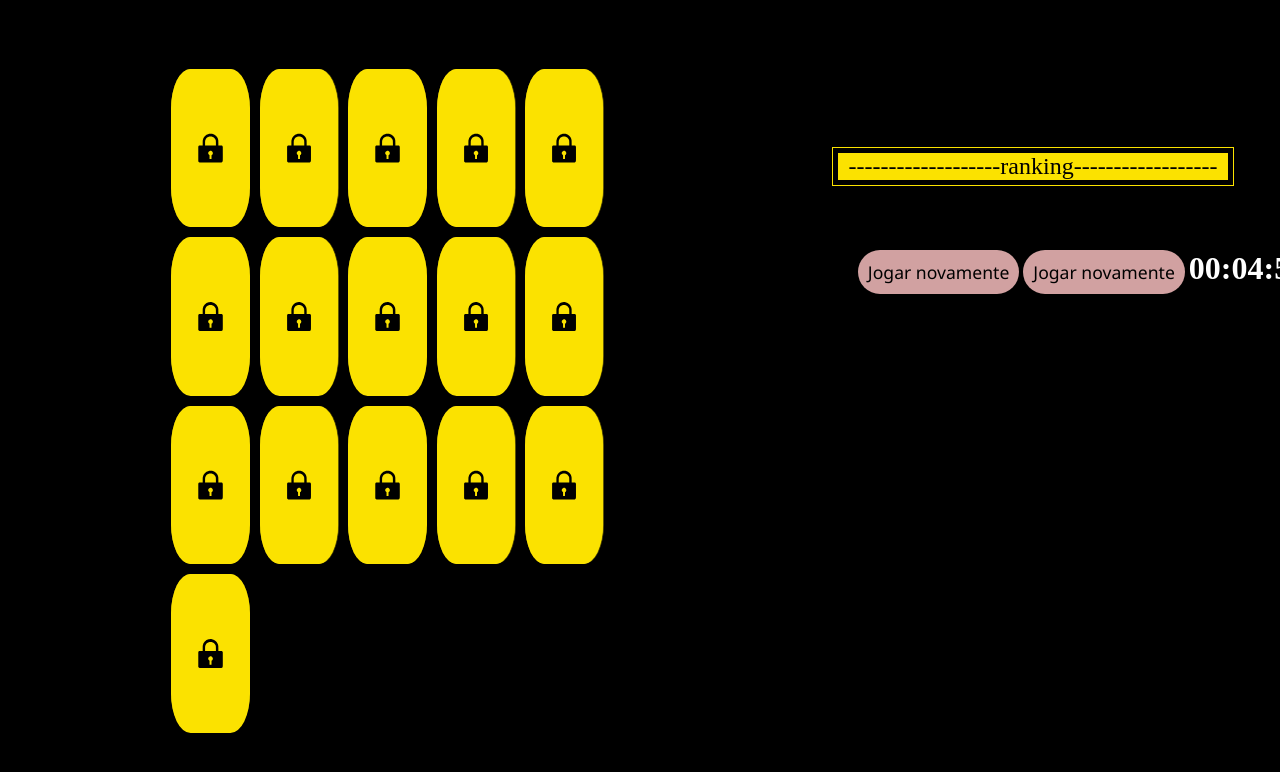
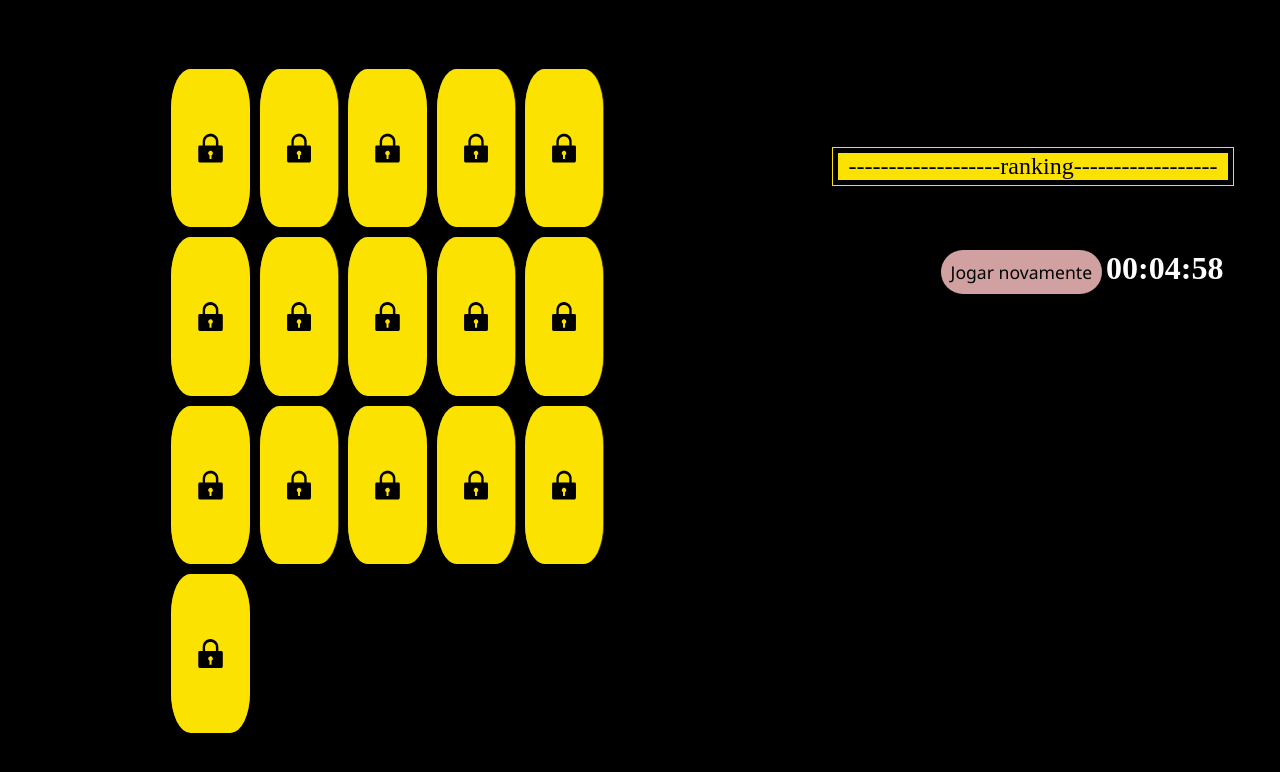
Before and after one commit to GianLAFerreira/MemoryGame, a website: page jogo/index.html in a window 1280 px wide. Shown: the top 772 px of the page. Drawn offline with Linux system fonts and the light colour scheme.

Commit message:
:anchor:

```diff
--- a/jogo/index.html
+++ b/jogo/index.html
@@ -21,7 +21,7 @@
             </section>
             <div class="max-width">
                 <button onclick="reload();" class="bg-red">Jogar novamente</button>
-                <button onclick="reload();" class="bg-red">Jogar novamente</button>
+
                 <h1 id="counter">00:00:00</h1>
             </div>
         </div>
```
Also changed, not shown: README.md, img/Jogo.png (added).
